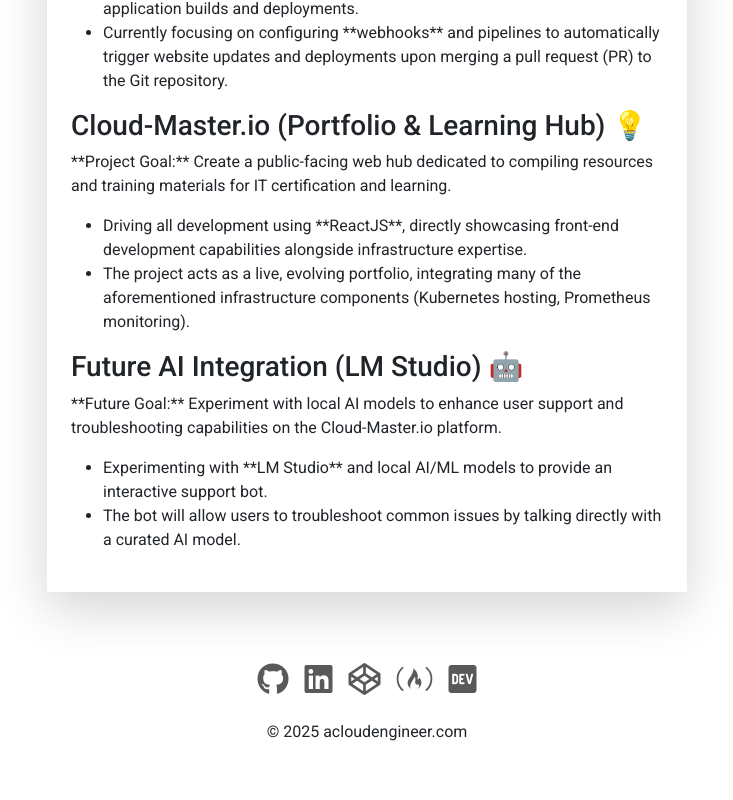
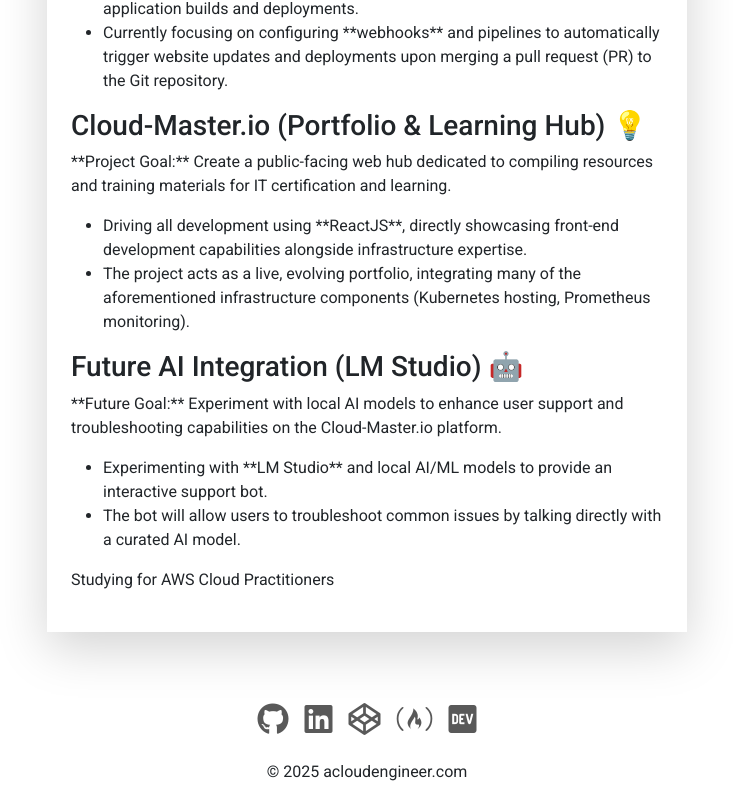
Before and after one commit to zemation/cloud-engineer-react, a React (Create React App) app: page /projects in a window 1280 px wide. Shown: the part 992-1792 px from the top of the page, without its empty margins (273-1006 px from the left). Before the commit the page ends 1752 px from the top, so only its background shows below. Built offline with nearby package versions, Linux system fonts and the light colour scheme.

Commit message:
Updated projects

```diff
--- a/src/components/Projects.js
+++ b/src/components/Projects.js
@@ -70,6 +70,11 @@
                 <li>The bot will allow users to troubleshoot common issues by talking directly with a curated AI model.</li>
             </ul>
         </div>
+
+	{/* Certifications */}
+	<div>
+		<p>Studying for AWS Cloud Practitioners </p>
+	</div>
     </section>
 
     </Container>
```
